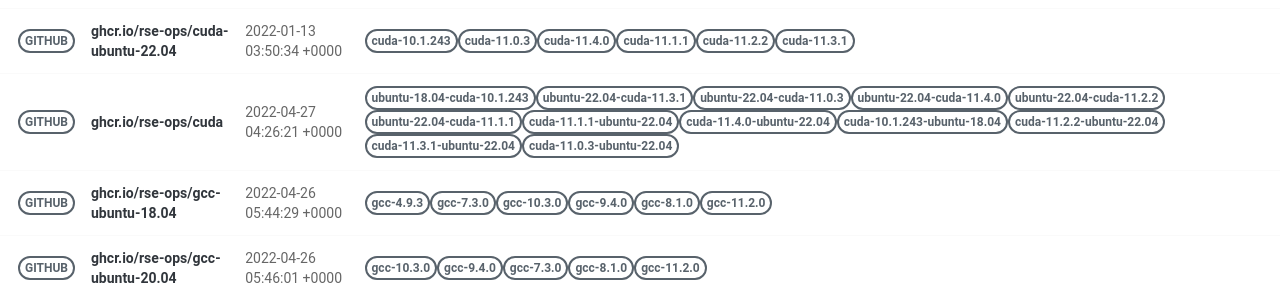
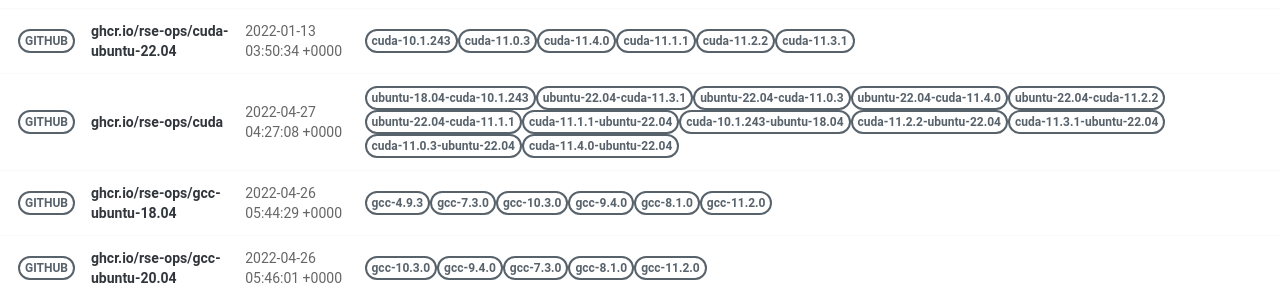
Before and after one commit to rse-ops/docker-images, a Jekyll site: the page built from pages/index.md, in a window 1280 px wide. Shown: the part 421-721 px from the top of the page. Built offline with Jekyll 4.4.1, drawn with Linux system fonts in a browser that asks for light colours; nearby versions of some CDN libraries.

Commit message:
Automated push to update library 2022-04-27

```diff
--- a/_library/ghcr.io-rse-ops-cuda.md
+++ b/_library/ghcr.io-rse-ops-cuda.md
@@ -1,7 +1,7 @@
 ---
 layout: container
 name: ghcr.io/rse-ops/cuda
-updated_at: 2022-04-27 04:26:21.000107
+updated_at: 2022-04-27 04:27:08.642203
 
 
 container_url: https://github.com/orgs/rse-ops/packages/container/package/cuda
```
Also changed, not shown: other parts of _library/ghcr.io-rse-ops-cuda.md (+3 -3 lines).
